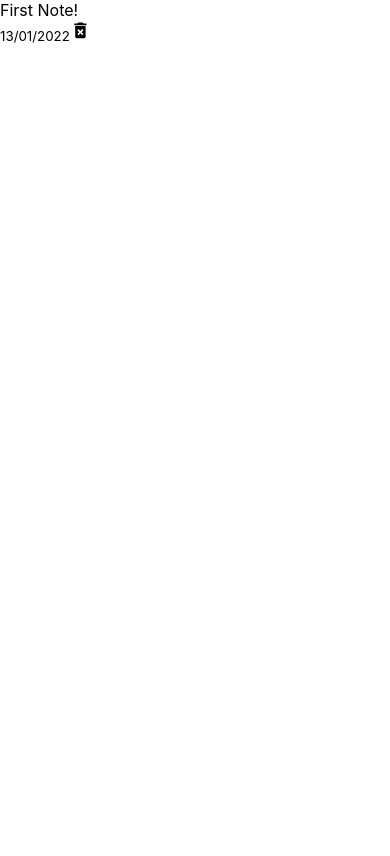
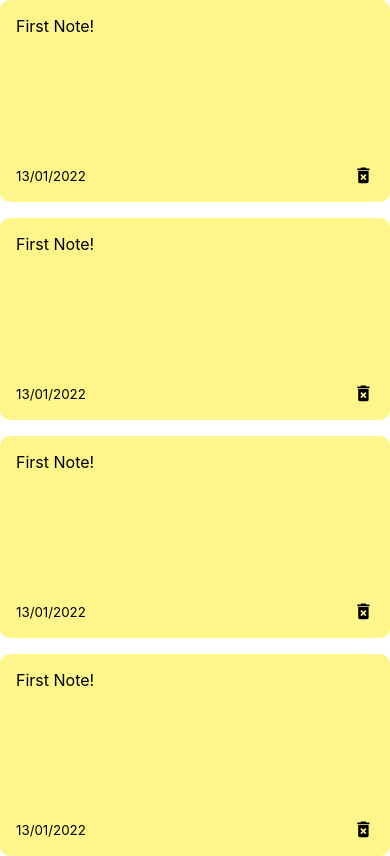
Before and after one commit to ChaitanyaKher/react-notes-app, a React (Create React App) app: page / in a window 390 px wide. Built offline with nearby package versions, Linux system fonts and the light colour scheme; the HTML template or start-up script is replaced by a standard one.

Commit message:
Added responsive styling to notes and notes-list

```diff
--- a/src/components/NotesList.jsx
+++ b/src/components/NotesList.jsx
@@ -4,6 +4,9 @@
     return (
         <div className="notes-list">
             <Note />
+            <Note />
+            <Note />
+            <Note />
         </div>
     )
 }
--- a/src/index.css
+++ b/src/index.css
@@ -1,13 +1,35 @@
 body {
-  margin: 0;
-  font-family: -apple-system, BlinkMacSystemFont, 'Segoe UI', 'Roboto', 'Oxygen',
-    'Ubuntu', 'Cantarell', 'Fira Sans', 'Droid Sans', 'Helvetica Neue',
-    sans-serif;
-  -webkit-font-smoothing: antialiased;
-  -moz-osx-font-smoothing: grayscale;
+	margin: 0;
+	font-family: -apple-system, BlinkMacSystemFont, 'Segoe UI',
+		'Roboto', 'Oxygen', 'Ubuntu', 'Cantarell', 'Fira Sans',
+		'Droid Sans', 'Helvetica Neue', sans-serif;
+	-webkit-font-smoothing: antialiased;
+	-moz-osx-font-smoothing: grayscale;
 }
 
 code {
-  font-family: source-code-pro, Menlo, Monaco, Consolas, 'Courier New',
-    monospace;
+	font-family: source-code-pro, Menlo, Monaco, Consolas,
+		'Courier New', monospace;
 }
+
+.note {
+  background-color: #fef68a;
+  border-radius: 10px;
+  padding: 1rem;
+  min-height: 170px;
+  display: flex;
+  flex-direction: column;
+  justify-content: space-between;
+}
+
+.note-footer {
+  display: flex;
+  align-items: center;
+  justify-content: space-between;
+}
+
+.notes-list {
+  display: grid;
+  grid-gap: 1rem;
+  grid-template-columns: repeat(auto-fit, minmax(250px, 1fr));
+}
```
